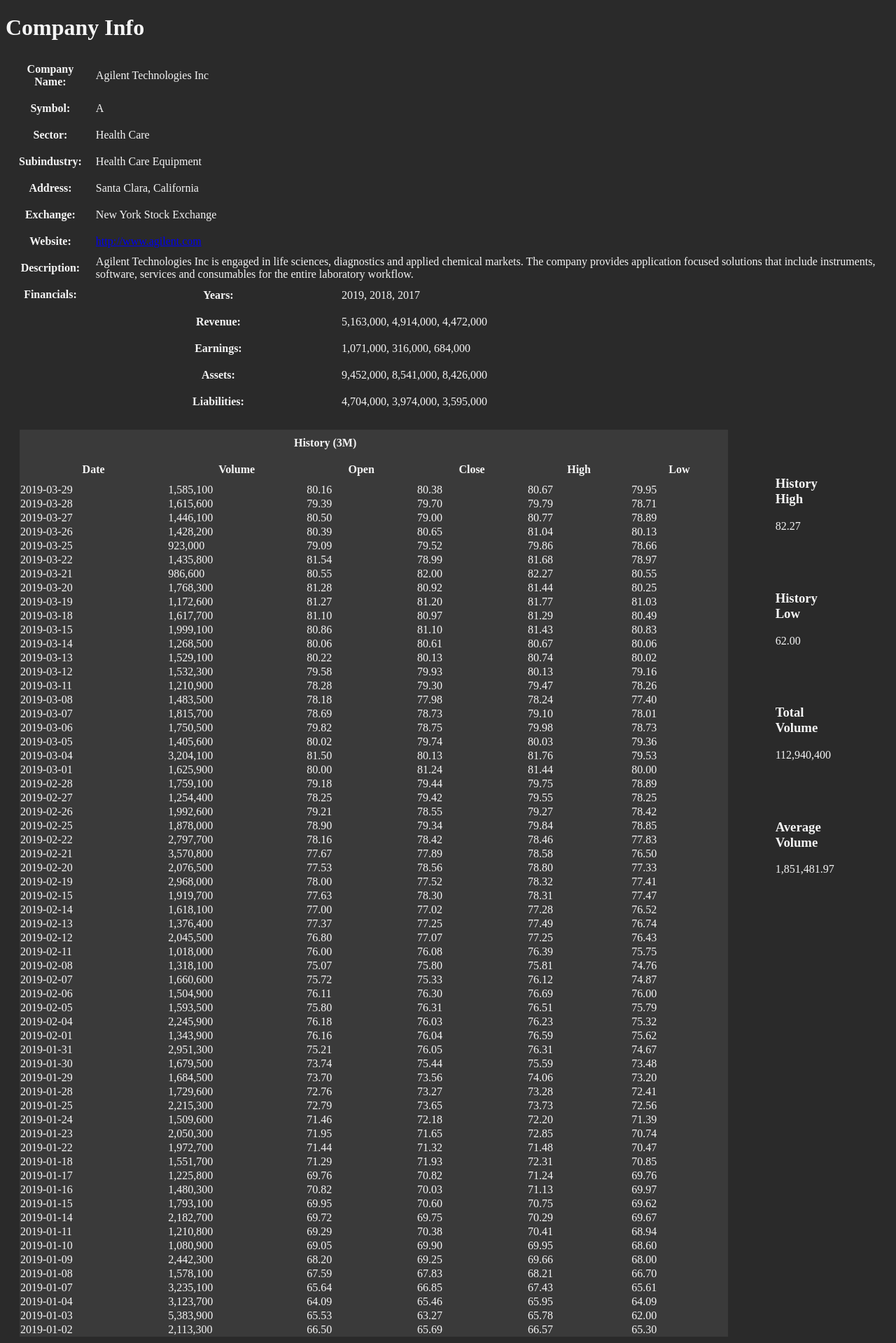
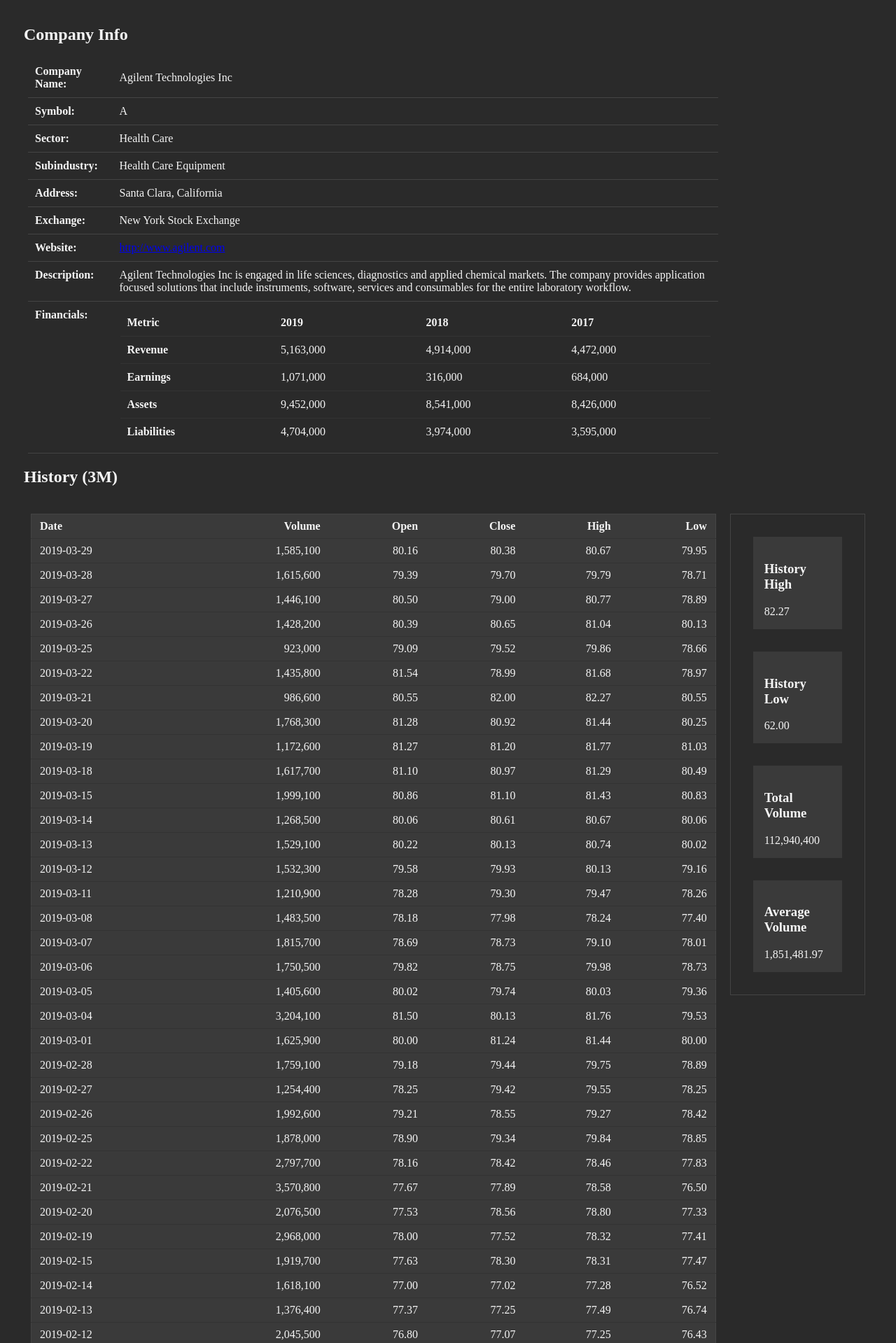
Before and after one commit to MrBlueSparks/COMP3512-assign1, a PHP site: page /company.php?symbol=A in a window 1280 px wide. Shown: the part 101-2020 px from the top of the page at 70% size. Run offline with PHP 8.4, Linux system fonts and the light colour scheme; data comes from the database, SQL or seed files in the repository.

Commit message:
-roughly completed company page (needs review to confirm)

```diff
--- a/rbark369/about.php
+++ b/rbark369/about.php
@@ -8,7 +8,7 @@
         <h1> Portfolio Project</h1>
         <ul class="nav-links">
             <li><a href="index.php">Home</a></li>
-            <li><a href="company.php">Companies</a></li>
+            <li><a href="company.php?symbol=A">Companies</a></li>
             <li><a href="apiTester.php">APIs</a></li>
         </ul>
     </nav>
--- a/rbark369/apiTester.php
+++ b/rbark369/apiTester.php
@@ -8,7 +8,7 @@
         <h1> Portfolio Project</h1>
         <ul class="nav-links">
             <li><a href="index.php">Home</a></li>
-            <li><a href="company.php">Companies</a></li>
+            <li><a href="company.php?symbol=A">Companies</a></li>
             <li><a href="apiTester.php">APIs</a></li>
         </ul>
     </nav>
--- a/rbark369/company.php
+++ b/rbark369/company.php
@@ -4,18 +4,25 @@
 
 try {
 //fetch company info from db
-$symbol = $_GET['symbol'] ?? '';
+
+if (isset($_GET['symbol']) && !empty($_GET['symbol'])) {
+    $symbol = $_GET['symbol'];
+}else {
+    throw new Exception("No symbol provided" );
+}
+
+
 
 $sql = "SELECT * FROM companies WHERE symbol = ?";
 $stmt = $conn->prepare($sql);
-$stmt->bindValue(1, $_GET['symbol']);
+$stmt->bindValue(1, $symbol);
 $stmt->execute();
 $result = $stmt->fetchAll();
 
 //fetch company history from db
 $sql2 = "SELECT * FROM history WHERE symbol = ? ORDER BY date DESC LIMIT 90";
 $stmt2 = $conn->prepare($sql2);
-$stmt2->bindValue(1, $_GET['symbol']);
+$stmt2->bindValue(1, $symbol);
 $stmt2->execute();
 $result2 = $stmt2->fetchAll();
 
@@ -23,13 +30,14 @@
 $sql3 = "SELECT MAX(high) AS max_high, MIN(low) AS min_low,
 SUM(volume) AS total_volume, AVG(volume) AS avg_volume FROM history WHERE symbol = ?";
 $stmt3 = $conn->prepare($sql3);
-$stmt3->bindValue(1, $_GET['symbol']);
+$stmt3->bindValue(1, $symbol);
 $stmt3->execute();
 $summary = $stmt3->fetch(PDO::FETCH_ASSOC);
 
 } catch (PDOException $e) {
     echo "Error: " . $e->getMessage();
 }
+
 ?>
 
 <html>
@@ -47,8 +55,9 @@
             <li><a href="apiTester.php">APIs</a></li>
         </ul>
     </nav>
-    <h1>Company Info</h1>
+    <div class="company">
     <table class="company-info">
+        <h2>Company Info</h2>
         <?php foreach ($result as $row): ?>
             <tr>
                 <th> Company Name: </th>
@@ -95,11 +104,32 @@
                     }
                     $financials = json_decode($jsonString, true);
 
-                    echo "<tr><th>Years: </th><td>" . implode(', ', $financials["years"]) . "</td></tr>";
-                    echo "<tr><th>Revenue: </th><td>" . implode(', ',array_map('number_format', $financials["revenue"])) . "</td></tr>";
-                    echo "<tr><th>Earnings:</th><td>" . implode(', ',array_map('number_format', $financials["earnings"])) . "</td></tr>";
-                    echo "<tr><th>Assets:</th><td>" . implode(', ', array_map('number_format', $financials["assets"])) . "</td></tr>";
-                    echo "<tr><th>Liabilities:</th><td>" . implode(', ', array_map('number_format', $financials["liabilities"])) . "</td></tr>";
+                    if (!empty($financials)) {
+                    // Start table
+
+
+                    // Table header row (Years)
+                    echo "<tr><th>Metric</th>";
+                    foreach ($financials["years"] as $year) {
+                        echo "<th>$year</th>";
+                    }
+                    echo "</tr>";
+
+                    // Helper to print a row given a label and dataset
+                    function print_financial_row($label, $data) {
+                        echo "<tr><th>$label</th>";
+                        foreach ($data as $value) {
+                            echo "<td>" . number_format($value) . "</td>";
+                        }
+                        echo "</tr>";
+                    }
+
+                    // Print each metric row
+                    print_financial_row("Revenue", $financials["revenue"]);
+                    print_financial_row("Earnings", $financials["earnings"]);
+                    print_financial_row("Assets", $financials["assets"]);
+                    print_financial_row("Liabilities", $financials["liabilities"]);
+                }
                     ?>
                 </table>
                 </td>
@@ -107,9 +137,10 @@
         <?php endforeach; ?>
     </table>
 
+    <h2> History (3M)</h2>
     <div class="company-data">
     <table class="history-table">
-        <tr><th colspan=5> History (3M) </th></tr>
+
         <tr>
             <th> Date </th>
             <th> Volume</th>
@@ -146,6 +177,6 @@
         </div>
     </section>
     </div>
-
+    </div>
 </body>
 </html>
--- a/rbark369/css/styles.css
+++ b/rbark369/css/styles.css
@@ -41,10 +41,29 @@
 
 .history-table{
     padding: 20px;
-    width : 100%;
+    width:100%;
     border-collapse: collapse;
     background-color: #3a3a3a;
+    overflow: hidden;
+    border: 1px solid #444;
+
+
 }
+.history-table th, .history-table td {
+  padding: 8px 12px;
+  text-align: right;
+  border-bottom: 1px solid #333;
+}
+
+.history-table th:first-child,
+.history-table td:first-child {
+  text-align: left;
+}
+
+.history-table tr:hover {
+  background-color: #2a2a2a;
+}
+
 .company-data{
     display: flex;
     flex-direction: row;
@@ -53,16 +72,23 @@
 
 }
 
+.company{
+    padding: 1rem;
+}
+
 .company-summary {
     display: flex;
     flex-direction: column;
 
     padding: 1rem;
+    border: 1px solid #444;
+    height: fit-content;
+
 }
 .company-summary div {
     padding: 1rem;
     margin: 1rem;
-
+    background-color: #3a3a3a;
 }
 
 body {
@@ -75,19 +101,28 @@
     padding: 40px;
     justify-items: center;
 
+}
 
-
+main p {
+    text-align: left;
+    width: 40%;
 }
-main p {
-        text-align: left;
-        width: 40%;
-    }
 
 
 .company-info{
     border-collapse: collapse;
-    width: 100%;
+    width: 80%;
+    margin-left: 1rem;
 }
+.company-info th {
+    text-align: left;
+    vertical-align: top;
+}
+.company-info td, .company-info th {
+    padding: 10px;
+    border-bottom: 1px solid #444;
+}
+
 
 #financial-header {
     vertical-align: top;
@@ -97,6 +132,12 @@
 
 #financials-table {
     width: 100%;
-    border-collapse: collapse;
+  border-collapse: collapse;
+  border: 1px solid #444;  /* Outer border only */
+  border-radius: 8px;
+  overflow: hidden;
+}
+#financials-table th, #financials-table td {
+      border-bottom: 1px solid #333;
 
 }
--- a/rbark369/index.php
+++ b/rbark369/index.php
@@ -15,7 +15,7 @@
     <nav>
         <h1> Portfolio Project</h1>
         <ul class="nav-links">
-            <li><a href="company.php">Companies</a></li>
+            <li><a href="company.php?symbol=A">Companies</a></li>
             <li><a href="about.php">About</a></li>
             <li><a href="apiTester.php">APIs</a></li>
         </ul>
```
